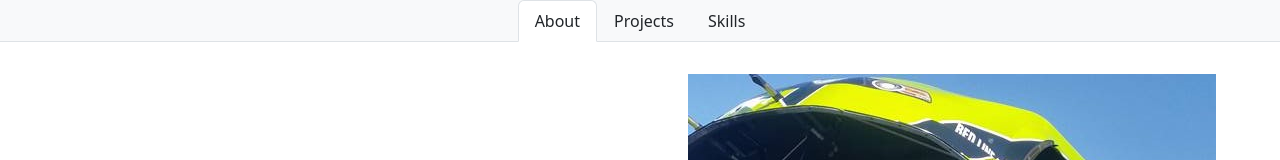
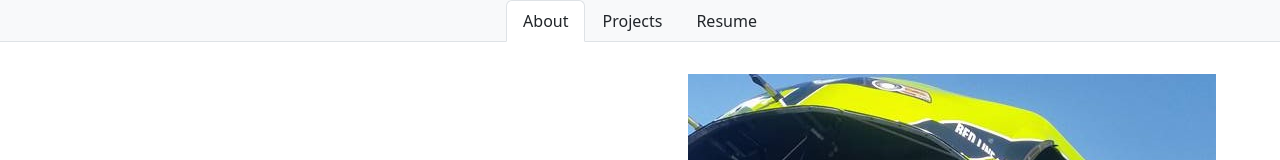
Before and after one commit to Project-Faust/portfolio-redux, a React (Create React App) app: page / in a window 1280 px wide. Shown: the top 160 px of the page. Built offline with nearby package versions, Linux system fonts and the light colour scheme.

Commit message:
updated with new resume and updated formatting

```diff
--- a/src/App.js
+++ b/src/App.js
@@ -1,9 +1,9 @@
 import React, { useState } from "react";
 import About from "./components/About/index.js";
-import Contact from "./components/Contact/index.js";
+// import Contact from "./components/Contact/index.js";
 import Navbar from "./components/Navbar/index.js";
 import Projects from "./components/Projects/index.js";
-import Skills from "./components/Resume/index.js";
+import Resume from "./components/Resume/index.js";
 import Footer from "./components/Footer/index.js";
 import './App.css';
 
@@ -11,23 +11,24 @@ export default function App() {
   const [navLinks] = useState([
     { name: "About" },
     { name: "Projects" },
-    { name: "Skills" },
+    { name: "Resume" },
     // { name: "Contact" }
   ]);
 
   const [currentNav, setCurrentNav] = useState(navLinks[0]);
 
   return (
-    <div>
+    <div className="mw-100 mh-100">
       <Navbar
         navLinks={navLinks}
         currentLink={currentNav}
         setCurrentLink={setCurrentNav}
       />
-      <main id="mainContainer">
+      <main id="mainContainer"
+      className="mh-100 mw-100 m-0">
         {currentNav === navLinks[0] && <About></About>}
         {currentNav === navLinks[1] && <Projects></Projects>}
-        {currentNav === navLinks[2] && <Skills></Skills>}
+        {currentNav === navLinks[2] && <Resume></Resume>}
         {/* {currentNav === navLinks[3] && <Contact></Contact>} */}
       </main>
       <Footer></Footer>
--- a/src/components/Footer/index.js
+++ b/src/components/Footer/index.js
@@ -7,7 +7,7 @@ export default function Footer() {
     return (
         <footer
             id="footer"
-            className="d-flex border-top align-items-center justify-content-center sticky-bottom bg-light mt-3">
+            className="d-flex border-top align-items-center justify-content-center sticky-bottom bg-light mt-0">
             <a
                 className="mx-3 my-1"
                 href="https://github.com/Project-faust"
--- a/src/components/Navbar/index.css
+++ b/src/components/Navbar/index.css
@@ -1,3 +1,4 @@
 #navbarContainer {
     /* height: 3rem; */
+    width: 100%;
 }
--- a/src/components/Navbar/index.js
+++ b/src/components/Navbar/index.js
@@ -3,7 +3,7 @@ import "./index.css"
 
 export default function Navbar({ navLinks = [], currentLink, setCurrentLink }) {
     return (
-        <ul id="navbarContainer" className="nav nav-tabs sticky-top justify-content-center bg-light">
+        <ul id="navbarContainer" className="nav nav-tabs sticky-top justify-content-center bg-light mw-100">
             {navLinks.map((navLink) => (
                 <li key={navLink.name} className="nav-item">
                     <a
--- a/src/components/Resume/index.css
+++ b/src/components/Resume/index.css
@@ -7,8 +7,10 @@
 }
 
 #resume {
-    width: auto;
-    height: 100%;
+    /* width: auto; */
+    /* height: 100%; */
+    max-width: 100%;
+    max-height: 100%;
 }
 
 #resumeSection {
--- a/src/components/Resume/index.js
+++ b/src/components/Resume/index.js
@@ -1,27 +1,17 @@
 import React from "react";
 import "./index.css";
-// import { skills } from "../../data.js";
-import ResumePDF from "../../assets/files/resume2024.pdf";
+import ResumePDF from "../../assets/files/resume.webp";
 
 export default function Skills() {
     return (
-        <section id="resumeSection">
-            {/* <div className="skillHeader text-center m-2">
-                <h1>Skills</h1>
-                <p>Here is a list of skills and other technologies that I have proficiency with.</p>
-            </div> */}
-            <div className="pdfContainer text-center">
-                <iframe className="pdfViewer " src={ResumePDF} title="Resume PDF" width="100%" height="100%"></iframe>
+        <section id="resume"
+            className="row text-center mw-100 mh-100">
+            <div className="">
+                <img
+                    src={ResumePDF}
+                    alt="resume"
+                    className="col-lg-6 col-md-12 border border-3 border-dark m-3 p-0 mw-100" />
             </div>
-            {/* <div className="skillContainer text-center">
-                {skills.map((res) => (
-                    <p key={res.name} className="mb-3">
-                        <span>
-                            <strong>{res.name}</strong>
-                        </span>
-                    </p>
-                ))}
-            </div> */}
         </section>
     );
 }
```
Also changed, not shown: 2 other files (tests, documents, lock files or other folders).
